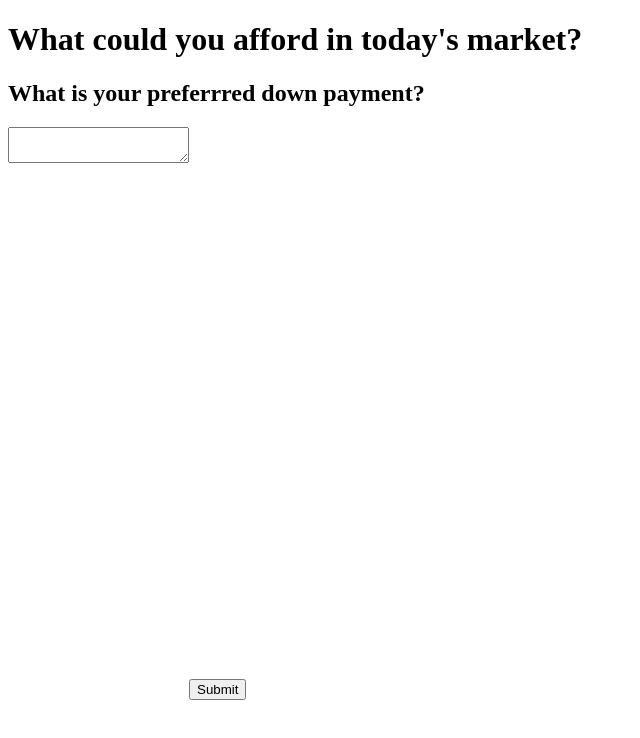
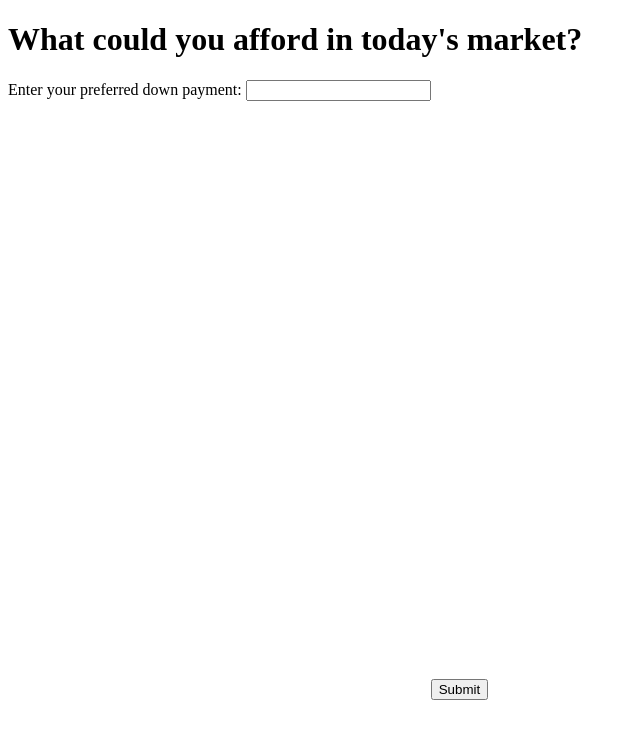
Before and after one commit to HenLau0/HTML-HG-Show, a plain HTML site: page index.html in a window 1280 px wide. Shown: the whole page, without its empty margins (0-640 px from the left). Drawn offline with Linux system fonts and the light colour scheme.

Commit message:
Test with another person

```diff
--- a/index.html
+++ b/index.html
@@ -9,8 +9,8 @@
   </head>
   <body>
     <h1>What could you afford in today's market?</h1>
-    <h2>What is your preferrred down payment?</h2>
-    <textarea></textarea>
+    <label for="name">Enter your preferred down payment: </label>
+    <input type="text" name="name" id="name" required />
     <button id="button-1" onclick="">Submit</button>
     <script src="index.js"></script>
   </body>
```
